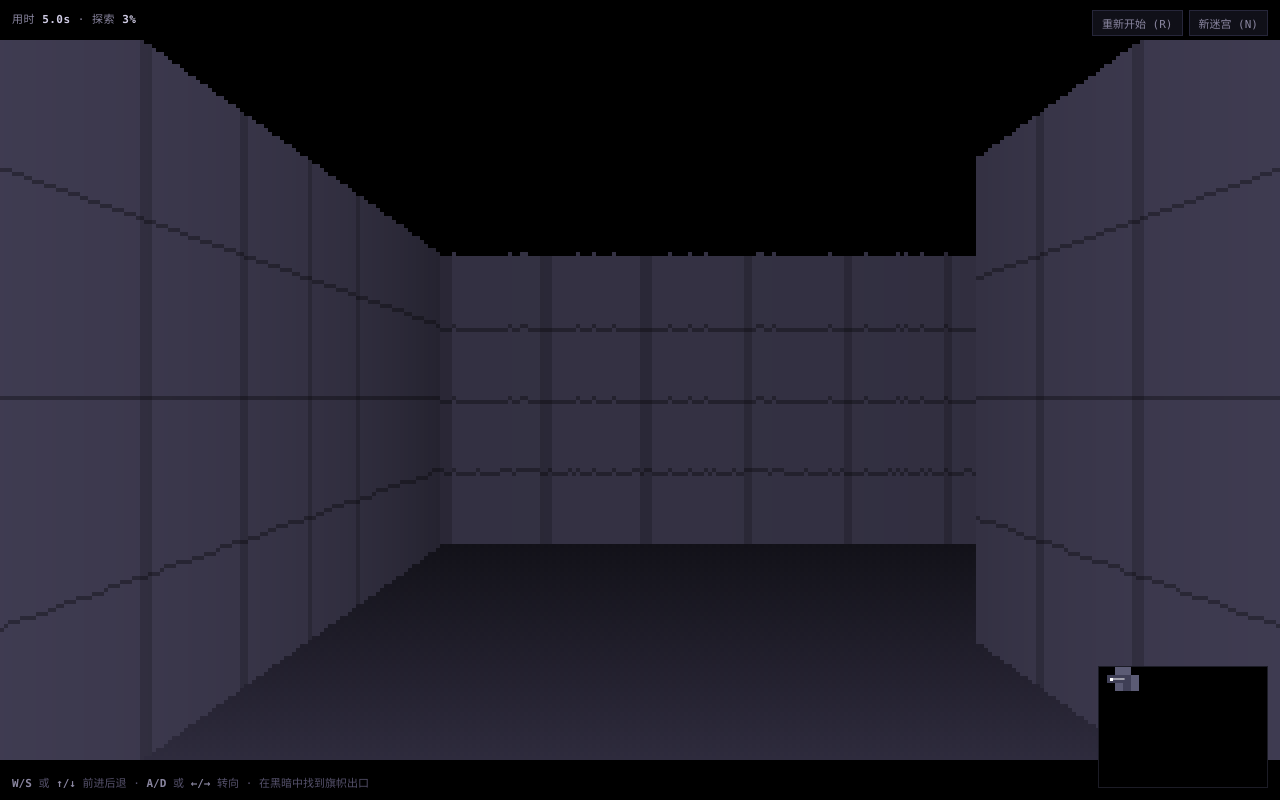
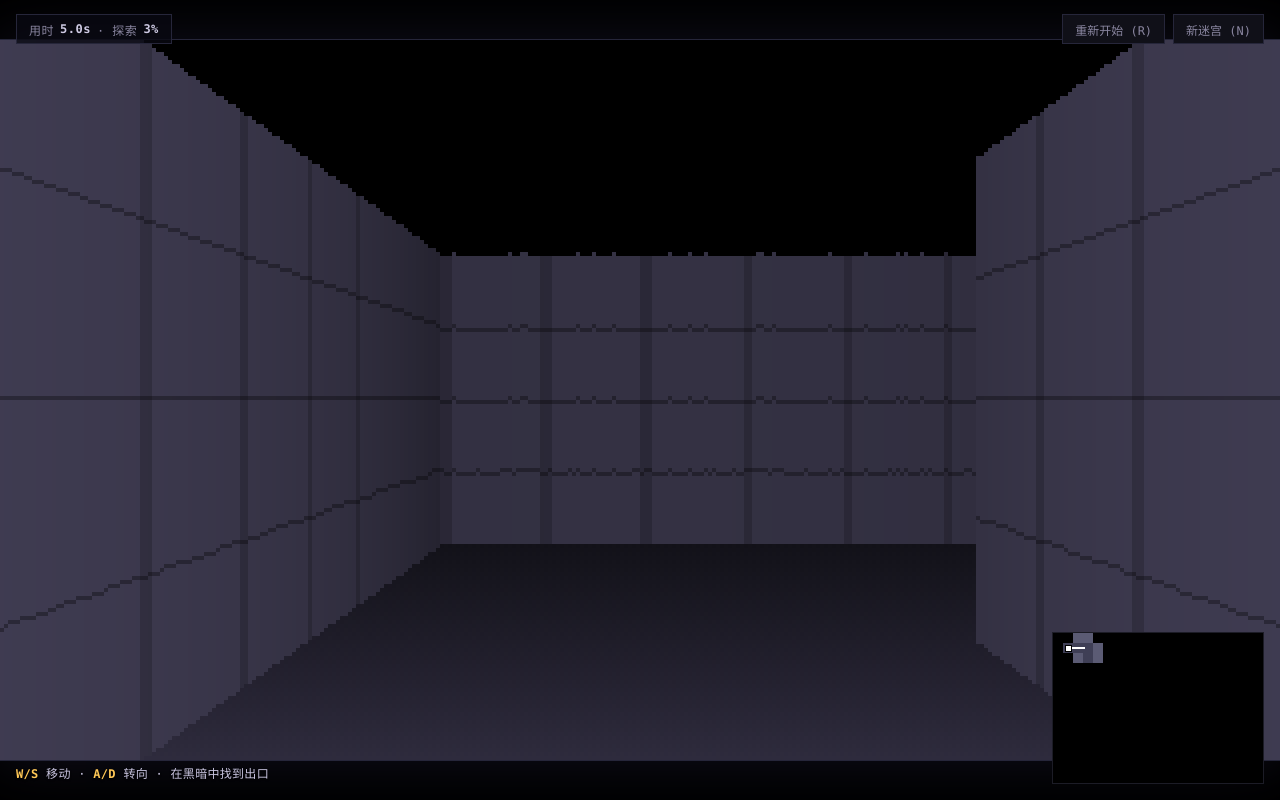
Before and after one commit to iszhaozhao/Migong, a website built with Vite: page index.html in a window 1280 px wide. Built offline with nearby package versions, Linux system fonts and the light colour scheme.

Commit message:
界面与可读性迭代：统一 HUD 规格、精简底部提示、小地图放大并增强玩家标记
仅调整视觉布局与提示，不改变迷宫生成/移动/碰撞/射线/战争迷雾/通关逻辑；
小地图目标 180→220 CSS px，窄窗下 HUD、提示与小地图互不遮挡。
npm run build 与 npm run validate（1892 项）通过，并经真实浏览器多尺寸验证。

```diff
--- a/index.html
+++ b/index.html
@@ -24,23 +24,43 @@
         display: flex; align-items: center; justify-content: center;
         font-family: var(--site-font);
       }
-      #view { display: block; background: #000; image-rendering: pixelated; image-rendering: crisp-edges; }
+      #view {
+        display: block; background: #000; image-rendering: pixelated; image-rendering: crisp-edges;
+        outline: 1px solid var(--site-border); box-shadow: 0 0 56px rgba(124, 112, 214, 0.14);
+      }
       #minimap {
-        position: fixed; right: 12px; bottom: 12px; background: #000;
+        position: fixed; right: 16px; bottom: 16px; background: #000;
         border: 1px solid #1c1c26; image-rendering: pixelated;
       }
-      .hud { position: fixed; left: 12px; top: 10px; color: var(--site-muted); font-size: calc(11px * var(--site-type, 1)); letter-spacing: 0.5px; }
+      .hud {
+        position: fixed; left: 16px; top: 14px; display: flex; align-items: center;
+        gap: calc(6px * var(--site-space, 1));
+        height: 30px; padding: 0 calc(12px * var(--site-space, 1)); box-sizing: border-box;
+        background: rgba(10, 10, 18, 0.78); border: 1px solid var(--site-border);
+        color: var(--site-muted); font-size: calc(12px * var(--site-type, 1)); letter-spacing: 0.5px;
+      }
       .hud b { color: var(--site-fg); font-weight: 600; }
-      .controls { position: fixed; right: 12px; top: 10px; display: flex; gap: calc(6px * var(--site-space, 1)); }
+      .controls { position: fixed; right: 16px; top: 14px; display: flex; gap: calc(8px * var(--site-space, 1)); }
       button {
-        font: inherit; font-size: calc(11px * var(--site-type, 1)); color: var(--site-muted); background: var(--site-surface);
+        font: inherit; font-size: calc(12px * var(--site-type, 1)); color: var(--site-muted); background: var(--site-surface);
         border: 1px solid var(--site-border); border-radius: var(--site-radius);
-        padding: calc(4px * var(--site-space, 1)) calc(9px * var(--site-space, 1)); cursor: pointer;
+        height: 30px; padding: 0 calc(12px * var(--site-space, 1)); display: inline-flex; align-items: center; cursor: pointer;
       }
       button:hover { color: var(--site-fg); border-color: #3a3a55; }
       button:focus-visible { outline: 1px solid #8b7ff0; outline-offset: 1px; }
-      .help { position: fixed; left: 12px; bottom: 10px; margin: 0; color: #55516b; font-size: calc(11px * var(--site-type, 1)); }
-      .help b { color: var(--site-muted); font-weight: 600; }
+      .help {
+        position: fixed; left: 16px; bottom: 16px; margin: 0;
+        max-width: max(120px, calc(100vw - var(--map-w, 168px) - 56px));
+        color: #c9c5e0; font-size: calc(12px * var(--site-type, 1)); line-height: 1.7; letter-spacing: 0.3px;
+        text-shadow: 0 1px 2px #000; overflow-wrap: anywhere;
+      }
+      .help b { color: var(--site-accent); font-weight: 600; }
+      @media (max-width: 480px) {
+        .hud { left: 12px; top: 12px; }
+        .controls { right: 12px; top: 50px; }
+        #minimap { right: 12px; bottom: 12px; }
+        .help { left: 12px; bottom: 12px; max-width: max(120px, calc(100vw - var(--map-w, 168px) - 48px)); }
+      }
       .overlay {
         position: fixed; inset: 0; display: flex; flex-direction: column;
         align-items: center; justify-content: center; gap: calc(10px * var(--site-space, 1));
@@ -54,13 +74,13 @@
   </head>
   <body>
     <canvas id="view" width="320" height="180" role="img" aria-label="第一人称迷宫视野，黑暗中只能看到附近墙面"></canvas>
-    <canvas id="minimap" width="168" height="120" role="img" aria-label="小地图，仅显示本局已探索区域"></canvas>
+    <canvas id="minimap" width="210" height="150" role="img" aria-label="小地图，仅显示本局已探索区域"></canvas>
     <div class="hud">用时 <b id="time">0.0s</b> · 探索 <b id="explored">0%</b></div>
     <div class="controls">
       <button id="restart" type="button">重新开始 (R)</button>
       <button id="new-maze" type="button">新迷宫 (N)</button>
     </div>
-    <p class="help"><b>W/S</b> 或 <b>↑/↓</b> 前进后退 · <b>A/D</b> 或 <b>←/→</b> 转向 · 在黑暗中找到旗帜出口</p>
+    <p class="help"><b>W/S</b> 移动 · <b>A/D</b> 转向 · 在黑暗中找到出口</p>
     <div class="overlay" id="overlay" hidden>
       <p class="overlay-title">通关成功</p>
       <p class="overlay-sub" id="overlay-sub"></p>
--- a/src/config.ts
+++ b/src/config.ts
@@ -30,7 +30,7 @@ export const MAX_FRAME_DELTA_MS = 100;
 export const MAX_SUBSTEP_DISTANCE = 0.08;
 
 // 小地图目标 CSS 尺寸（会按窗口适配）
-export const MINIMAP_TARGET_CSS = 180;
+export const MINIMAP_TARGET_CSS = 220;
 
 // 墙体程序化砖纹
 export const BRICK_ROWS = 4;
--- a/src/main.ts
+++ b/src/main.ts
@@ -66,6 +66,7 @@ function layout(): void {
   mapCanvas.width = game.maze.cols * mapCell;
   mapCanvas.height = game.maze.rows * mapCell;
   mapCtx.imageSmoothingEnabled = false;
+  document.documentElement.style.setProperty('--map-w', `${mapCanvas.width}px`);
 }
 
 function clearKeys(): void {
--- a/src/render.ts
+++ b/src/render.ts
@@ -134,11 +134,16 @@ export function renderMinimap(
   const px = game.x * cell;
   const py = game.y * cell;
   ctx.strokeStyle = COLORS.mapPlayer;
-  ctx.lineWidth = 1;
+  ctx.lineWidth = Math.max(1, Math.round(cell / 6));
   ctx.beginPath();
   ctx.moveTo(px, py);
   ctx.lineTo(px + Math.cos(game.angle) * cell * 1.7, py + Math.sin(game.angle) * cell * 1.7);
   ctx.stroke();
+  const marker = Math.max(3, Math.round(cell * 0.5));
+  const mx = Math.round(px - marker / 2);
+  const my = Math.round(py - marker / 2);
+  ctx.fillStyle = COLORS.page;
+  ctx.fillRect(mx - 1, my - 1, marker + 2, marker + 2);
   ctx.fillStyle = COLORS.mapPlayer;
-  ctx.fillRect(Math.round(px) - 1, Math.round(py) - 1, 3, 3);
+  ctx.fillRect(mx, my, marker, marker);
 }
```
